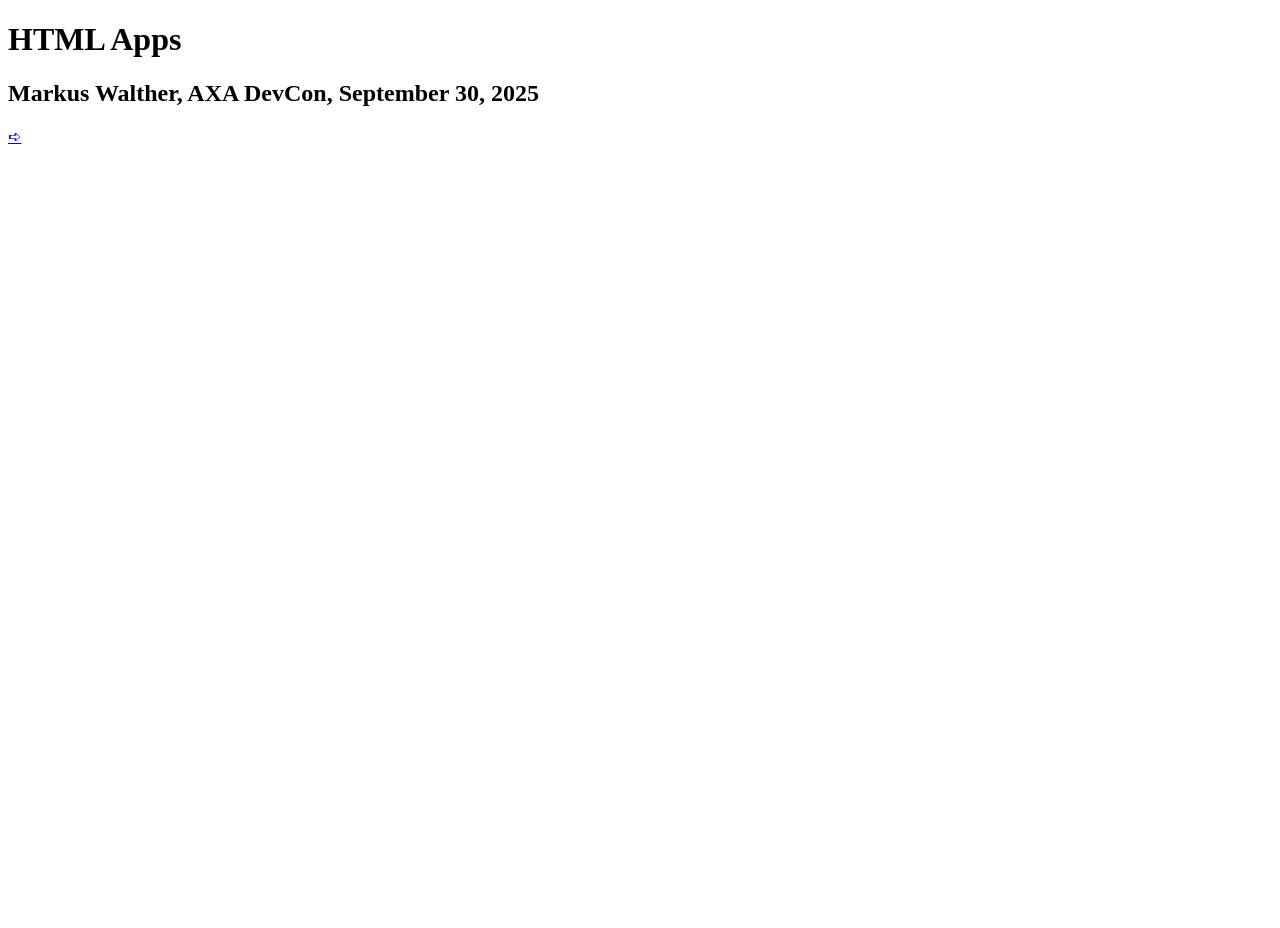
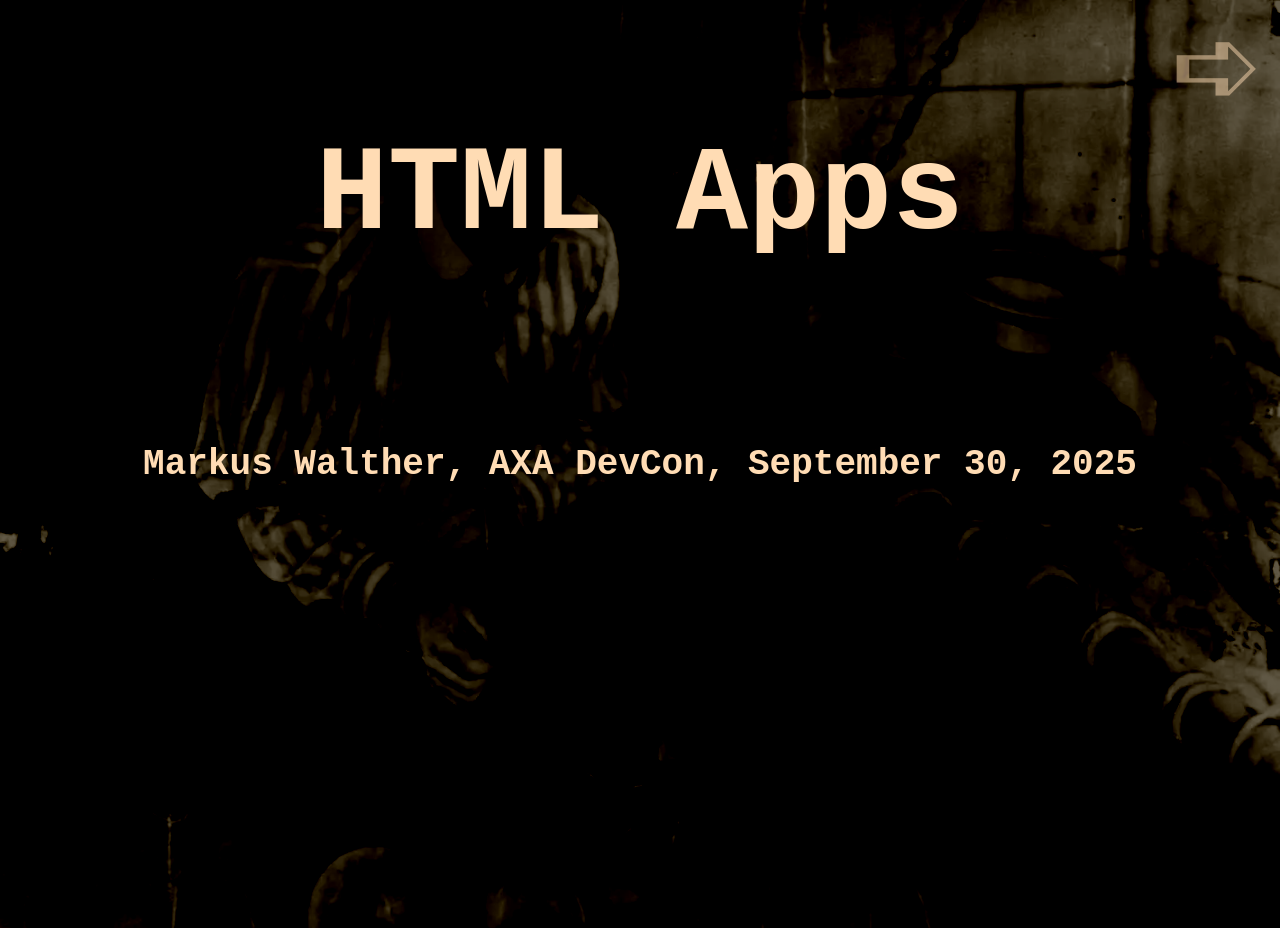
Before and after one commit to cloudspeech/html-apps-talk, a website: page index.html in a window 1280 px wide. Before the commit the page ends 800 px from the top, so only its background shows below. Drawn offline with Linux system fonts and the light colour scheme.

Commit message:
repair styling bug; reveal navigation arrows on hover

```diff
--- a/index.html
+++ b/index.html
@@ -6,7 +6,7 @@
     <meta name="description" content="HTML Apps talk about the power of web components for Enterprise frontend"/>
     <meta name="theme-color" content="#ffffff">
     <title>HTML Apps talk</title>
-    <link rel="styleshee" href="/page.css">
+    <link rel="stylesheet" href="/page.css">
     <link rel="stylesheet" href="/view-transition.css">
     <script type="speculationrules">
 		{
--- a/page.css
+++ b/page.css
@@ -57,6 +57,11 @@
         font-size: 7rem;
         text-decoration: none;
         padding: 0 1rem;
+        opacity: .5;
+
+        &:hover {
+            opacity: 1;
+        }
 
         &.back {
           right: auto;
```
